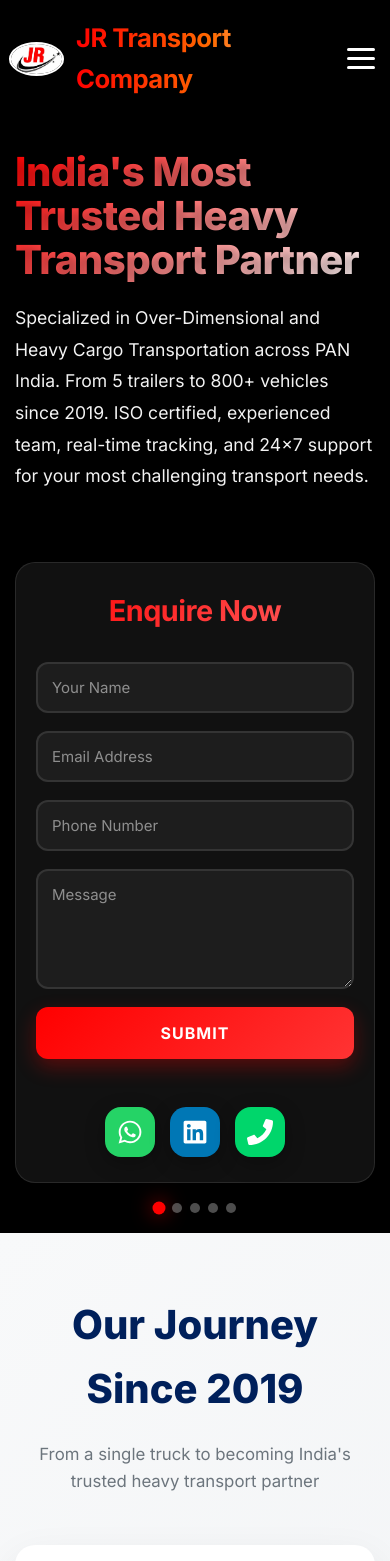
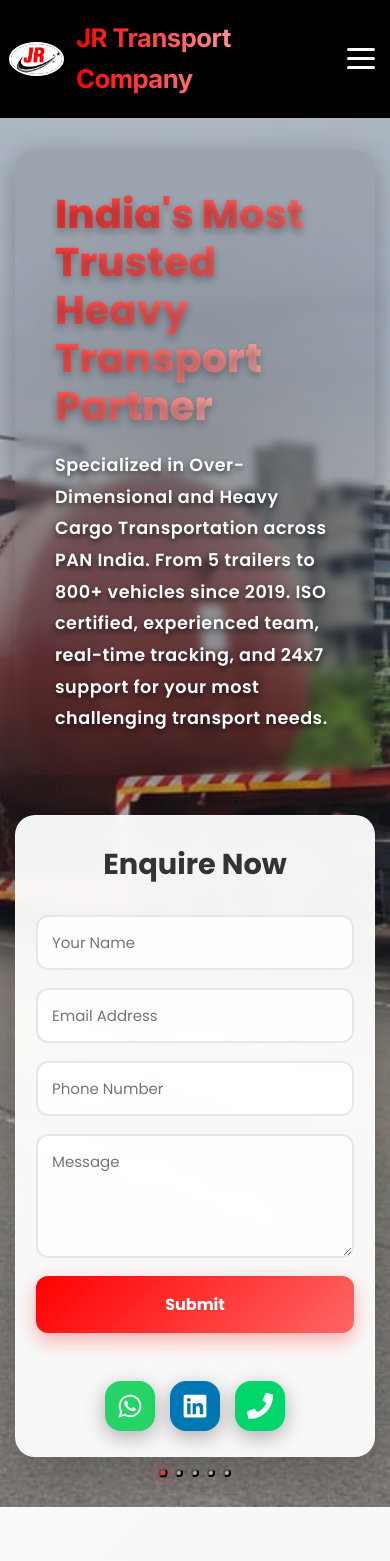
Before and after one commit to ADITYAPIMPALE11127/jr-transport-company, a React (Vite) app: page / in a window 390 px wide. Shown: the top 1561 px of the page. Built offline with nearby package versions, Linux system fonts and the light colour scheme; the HTML template or start-up script is replaced by a standard one.

Commit message:
# update to footer and nav and hero

```diff
--- a/src/index.css
+++ b/src/index.css
@@ -63,12 +63,12 @@ section {
   width: 100%;
   padding: 20px 0;
   transition: var(--transition);
-  background: rgba(0, 48, 135, 0.95);
+  background: #000;
   z-index: 1000;
 }
 
 .navbar.scrolled {
-background: rgba(0, 32, 91, 0.98);
+background: rgba(0, 0, 0, 0.98);
   backdrop-filter: blur(10px);
   padding: 15px 0;
   box-shadow: 0 10px 30px rgba(0, 0, 0, 0.15);
@@ -90,7 +90,6 @@ background: rgba(0, 32, 91, 0.98);
   font-size: clamp(1.1rem, 3vw, 1.5rem);
   font-weight: 800;
   letter-spacing: -0.5px;
-  color: white !important;
 }
 
 .nav-links {
@@ -98,7 +97,7 @@ background: rgba(0, 32, 91, 0.98);
 }
 
 .nav-links a {
- color: white !important;
+ color: #ff0000 !important;
   font-weight: 500;
   margin-left: clamp(25px, 4vw, 40px);
   font-size: clamp(0.95rem, 2vw, 1.05rem);
--- a/src/sections/HeroEnquirySplit.css
+++ b/src/sections/HeroEnquirySplit.css
@@ -1,4 +1,4 @@
-@import url('https://fonts.googleapis.com/css2?family=Inter:wght@300;400;500;600;700;800;900&display=swap');
+@import url('https://fonts.googleapis.com/css2?family=Poppins:wght@300;400;500;600;700;800&display=swap');
 
 #hero-split {
   padding: 120px 0 80px;
@@ -8,7 +8,7 @@
   min-height: 100vh;
   display: flex;
   align-items: center;
-  background: #000;
+  font-family: 'Poppins', sans-serif;
 }
 
 /* Background slideshow styles */
@@ -19,35 +19,60 @@
   width: 100%;
   height: 100%;
   z-index: -1;
-  inset: 0;
 }
 
 .bg-slide {
-  position: absolute;
-  inset: 0;
-  background-size: cover !important;
-  background-position: center !important;
-  background-repeat: no-repeat !important;
-  opacity: 0;
-  transition: opacity 1.8s ease-in-out;
-}
-
-.bg-slide.active {
-  opacity: 1;
-  animation: scaleIn 20s ease-in-out infinite;
-}
-
-/* Overlay removed for full image visibility */
-.bg-dark-overlay {
   position: absolute;
   top: 0;
   left: 0;
   width: 100%;
   height: 100%;
-  background: transparent;
-  z-index: 0;
+  background-size: cover;
+  background-position: center;
+  background-repeat: no-repeat;
+  opacity: 0;
+  transition: opacity 1.5s ease-in-out;
+  will-change: opacity;
+}
+
+/* Added shadow effect for background images */
+.bg-slide::after {
+  content: '';
+  position: absolute;
+  top: 0;
+  left: 0;
+  width: 100%;
+  height: 100%;
+  background: linear-gradient(
+    to bottom,
+    rgba(0, 0, 0, 0.2) 0%,
+    rgba(0, 0, 0, 0.15) 30%,
+    rgba(0, 0, 0, 0.1) 60%,
+    rgba(0, 0, 0, 0.05) 100%
+  );
   pointer-events: none;
 }
+
+.bg-slide.active {
+  opacity: 1;
+}
+
+/* Updated gradient overlay for better text readability */
+.bg-overlay {
+  position: absolute;
+  top: 0;
+  left: 0;
+  width: 100%;
+  height: 100%;
+  background: linear-gradient(
+    135deg,
+    rgba(0, 0, 0, 0.7) 0%,
+    rgba(0, 0, 0, 0.5) 50%,
+    rgba(0, 0, 0, 0.3) 100%
+  );
+  z-index: -1;
+}
+
 .hero-container {
   display: flex;
   flex-direction: column;
@@ -60,58 +85,34 @@
 .hero-left {
   width: 100%;
   max-width: 100%;
+  box-shadow: 0 8px 32px rgba(0, 0, 0, 0.3);
+  padding: 40px;
+  border-radius: 20px;
+  background: rgba(0, 0, 0, 0.1);
+  backdrop-filter: blur(5px);
 }
 
 .hero-left h1 {
-  font-size: clamp(2.8rem, 9vw, 5rem);
+  font-size: clamp(2.5rem, 8vw, 4.5rem);
   font-weight: 800;
-  font-family: 'Inter', -apple-system, BlinkMacSystemFont, 'Segoe UI', Roboto, sans-serif;
-  background: linear-gradient(135deg, #FF0000 0%, #FF4D4D 30%, #FF9999 60%, #FFFFFF 100%);
+  line-height: 1.2;
+  margin-bottom: 25px;
+  /* Red-white gradient for heading title */
+  background: linear-gradient(135deg, #FF0000 0%, #FF4D4D 25%, #e25d5d 50%, #FFFFFF 100%);
   -webkit-background-clip: text;
+  -webkit-text-fill-color: transparent;
   background-clip: text;
-  color: transparent;
-  line-height: 1.1;
-  margin-bottom: 25px;
-  letter-spacing: -0.5px;
   text-shadow: 0 4px 8px rgba(0, 0, 0, 0.3);
-}
-
-.hero-left .hero-subtitle {
-  font-size: clamp(1.3rem, 4vw, 1.8rem);
-  font-weight: 600;
-  color: #FF6B6B;
-  margin-bottom: 15px;
-  font-family: 'Inter', sans-serif;
-  text-transform: uppercase;
-  letter-spacing: 2px;
 }
 
 .hero-left p {
   font-size: clamp(1.1rem, 3vw, 1.4rem);
-  color: #FFFFFF;
+  color: white; /* Changed to white as requested */
   line-height: 1.8;
   max-width: 700px;
-  font-weight: 400;
-  font-family: 'Inter', sans-serif;
-  opacity: 0.95;
-  margin-bottom: 30px;
-}
-
-.hero-left .hero-highlight {
-  color: #FFD700;
   font-weight: 600;
-  background: rgba(255, 255, 255, 0.1);
-  padding: 2px 8px;
-  border-radius: 4px;
-}
-
-.hero-left .hero-cta {
-  font-size: clamp(1.2rem, 3vw, 1.5rem);
-  color: #FFFFFF;
-  font-weight: 500;
-  margin-top: 20px;
-  padding-left: 15px;
-  border-left: 4px solid #FF0000;
+  text-shadow: 0 3px 6px rgba(0, 0, 0, 0.7);
+  letter-spacing: 0.5px;
 }
 
 .hero-right {
@@ -124,68 +125,40 @@
   flex-direction: column;
   gap: 20px;
   padding: 35px 30px;
-  background: rgba(20, 20, 20, 0.85);
+  background: rgba(255, 255, 255, 0.95);
   border-radius: 20px;
-  box-shadow: 0 20px 60px rgba(0, 0, 0, 0.5);
-  backdrop-filter: blur(15px);
-  border: 1px solid rgba(255, 255, 255, 0.1);
+  box-shadow: 0 15px 50px rgba(0, 0, 0, 0.25);
+  backdrop-filter: blur(10px);
+  border: 1px solid rgba(255, 255, 255, 0.3);
+  font-family: 'Poppins', sans-serif;
 }
 
 .enquiry-form h2 {
   font-size: clamp(1.8rem, 4vw, 2.2rem);
   font-weight: 700;
-  font-family: 'Inter', sans-serif;
-  background: linear-gradient(135deg, #FF0000 0%, #FF6666 100%);
-  -webkit-background-clip: text;
-  background-clip: text;
-  color: transparent;
+  color: #333;
   margin-bottom: 10px;
   text-align: center;
-  letter-spacing: -0.5px;
-}
-
-.enquiry-form .form-subtitle {
-  color: #FFFFFF;
-  text-align: center;
-  font-size: 1rem;
-  opacity: 0.9;
-  margin-bottom: 25px;
-  font-family: 'Inter', sans-serif;
-}
-
-.enquiry-form label {
-  color: #FFFFFF;
-  font-family: 'Inter', sans-serif;
-  font-weight: 500;
-  margin-bottom: 8px;
-  display: block;
-  font-size: 0.95rem;
 }
 
 .enquiry-form input,
 .enquiry-form textarea {
   padding: 16px;
-  border: 2px solid rgba(255, 255, 255, 0.1);
+  border: 2px solid rgba(224, 224, 224, 0.8);
   border-radius: 12px;
   font-size: 16px;
-  font-family: 'Inter', sans-serif;
+  font-family: 'Poppins', sans-serif;
   transition: all 0.3s ease;
   width: 100%;
-  background: rgba(255, 255, 255, 0.05);
-  color: #FFFFFF;
-}
-
-.enquiry-form input::placeholder,
-.enquiry-form textarea::placeholder {
-  color: rgba(255, 255, 255, 0.5);
+  background: rgba(255, 255, 255, 0.9);
 }
 
 .enquiry-form input:focus,
 .enquiry-form textarea:focus {
   outline: none;
-  border-color: #FF0000;
-  background: rgba(255, 255, 255, 0.1);
-  box-shadow: 0 0 0 3px rgba(255, 0, 0, 0.2);
+  border-color: #FF3333;
+  box-shadow: 0 0 0 3px rgba(255, 51, 51, 0.15);
+  background: white;
 }
 
 .enquiry-form textarea {
@@ -194,7 +167,7 @@
 }
 
 .enquiry-form button {
-  background: linear-gradient(135deg, #FF0000 0%, #FF3333 100%);
+  background: linear-gradient(135deg, #FF0000, #FF6666);
   color: white;
   padding: 18px;
   border: none;
@@ -206,31 +179,27 @@
   box-shadow: 0 8px 20px rgba(255, 0, 0, 0.3);
   position: relative;
   overflow: hidden;
-  font-family: 'Inter', sans-serif;
-  text-transform: uppercase;
-  letter-spacing: 1px;
+  font-family: 'Poppins', sans-serif;
 }
 
 .enquiry-form button:hover:not(:disabled) {
   transform: translateY(-2px);
   box-shadow: 0 12px 30px rgba(255, 0, 0, 0.4);
-  background: linear-gradient(135deg, #FF3333 0%, #FF6666 100%);
+  background: linear-gradient(135deg, #FF3333, #FF8888);
 }
 
 .enquiry-form button:disabled {
-  opacity: 0.5;
+  opacity: 0.7;
   cursor: not-allowed;
-  transform: none;
 }
 
 .error {
-  color: #FF6B6B;
+  color: #FF3333;
   font-size: 13px;
   margin-top: -12px;
   margin-bottom: 0;
   display: block;
   font-weight: 500;
-  font-family: 'Inter', sans-serif;
 }
 
 /* Progress indicator for slideshow */
@@ -240,66 +209,23 @@
   left: 50%;
   transform: translateX(-50%);
   display: flex;
-  gap: 12px;
+  gap: 8px;
   z-index: 2;
 }
 
 .progress-dot {
-  width: 12px;
-  height: 12px;
+  width: 8px;
+  height: 8px;
   border-radius: 50%;
-  background: rgba(255, 255, 255, 0.3);
+  background: rgba(255, 255, 255, 0.5);
   transition: all 0.3s ease;
   cursor: pointer;
-  border: none;
-  padding: 0;
-  position: relative;
 }
 
 .progress-dot.active {
-  background: #FF0000;
-  transform: scale(1.3);
-  box-shadow: 0 0 15px rgba(255, 0, 0, 0.7);
-}
-
-.progress-dot:hover {
-  background: rgba(255, 255, 255, 0.6);
-}
-
-.progress-dot.active:hover {
   background: #FF3333;
-}
-
-/* Animation for background zoom effect */
-@keyframes scaleIn {
-  0% {
-    transform: scale(1.1);
-  }
-  50% {
-    transform: scale(1.15);
-  }
-  100% {
-    transform: scale(1.1);
-  }
-}
-
-/* Loading animation for images */
-.bg-slide {
-  animation: fadeIn 1.5s ease-in-out;
-}
-
-@keyframes fadeIn {
-  from {
-    opacity: 0;
-  }
-  to {
-    opacity: 1;
-  }
-}
-
-/* Ensure body uses Inter font */
-body {
-  font-family: 'Inter', -apple-system, BlinkMacSystemFont, 'Segoe UI', Roboto, sans-serif;
+  transform: scale(1.2);
+  box-shadow: 0 0 10px rgba(255, 51, 51, 0.5);
 }
 
 @media (min-width: 768px) {
@@ -307,8 +233,13 @@ body {
     padding: 40px 35px;
   }
 
-  .hero-left h1 {
-    font-size: clamp(3rem, 8vw, 5.5rem);
+  .bg-overlay {
+    background: linear-gradient(
+      135deg,
+      rgba(0, 0, 0, 0.7) 0%,
+      rgba(0, 0, 0, 0.5) 40%,
+      rgba(0, 0, 0, 0.3) 100%
+    );
   }
 }
 
@@ -335,8 +266,20 @@ body {
     top: 120px;
   }
 
-  .bg-slide.active {
-    animation: scaleIn 20s ease-in-out infinite;
+  .bg-overlay {
+    background: linear-gradient(
+      135deg,
+      rgba(0, 0, 0, 0.7) 0%,
+      rgba(0, 0, 0, 0.5) 30%,
+      rgba(0, 0, 0, 0.3) 100%
+    );
+  }
+
+  .hero-left h1 {
+    background: linear-gradient(135deg, #FF0000 0%, #FF3333 25%, #FF6666 50%, #FFFFFF 100%);
+    -webkit-background-clip: text;
+    -webkit-text-fill-color: transparent;
+    background-clip: text;
   }
 }
 
@@ -364,15 +307,6 @@ body {
     padding: 16px;
     font-size: 1rem;
   }
-
-  .bg-progress {
-    bottom: 20px;
-  }
-
-  .progress-dot {
-    width: 10px;
-    height: 10px;
-  }
 }
 
 @media (max-width: 480px) {
@@ -382,7 +316,6 @@ body {
 
   .hero-left h1 {
     margin-bottom: 20px;
-    font-size: clamp(2.5rem, 7vw, 3.5rem);
   }
 
   .enquiry-form {
@@ -391,50 +324,48 @@ body {
   }
 
   .bg-slide {
-    background-position: center;
+    background-position: center 30%;
   }
 
-  .bg-progress {
-    gap: 8px;
+  .hero-left h1 {
+    background: linear-gradient(135deg, #FF3333 0%, #FF6666 50%, #FFFFFF 100%);
+    -webkit-background-clip: text;
+    -webkit-text-fill-color: transparent;
+    background-clip: text;
   }
 }
 
-/* Ensure images are fully stretched */
-.bg-slide {
-  background-size: cover;
-  background-position: center;
-  background-repeat: no-repeat;
+/* Animation for smooth background transitions */
+@keyframes fadeInOut {
+  0%, 100% { opacity: 0; }
+  20%, 80% { opacity: 1; }
 }
 
-/* Smooth scroll behavior */
-html {
-  scroll-behavior: smooth;
+/* Preload images to prevent flickering */
+.bg-slideshow::before {
+  content: '';
+  position: absolute;
+  width: 0;
+  height: 0;
+  overflow: hidden;
+  background-image:
+    url('/assets/hero-bg-1.jpg'),
+    url('/assets/hero-bg-2.jpg'),
+    url('/assets/hero-bg-3.jpg'),
+    url('/assets/hero-bg-4.jpg'),
+    url('/assets/hero-bg-5.jpg');
 }
 
-/* Form success message */
-.success-message {
-  color: #4CAF50;
-  background: rgba(76, 175, 80, 0.1);
-  padding: 12px;
-  border-radius: 8px;
-  text-align: center;
-  margin-top: 15px;
-  font-family: 'Inter', sans-serif;
-  font-weight: 500;
-  border: 1px solid rgba(76, 175, 80, 0.3);
+/* Additional shadow effect for better text contrast on bright backgrounds */
+.hero-left::before {
+  content: '';
+  position: absolute;
+  top: -20px;
+  left: -20px;
+  right: -20px;
+  bottom: -20px;
+  background: radial-gradient(circle at center, rgba(0, 0, 0, 0.3) 0%, transparent 70%);
+  z-index: -1;
+  opacity: 0.5;
+  pointer-events: none;
 }
-
-.bg-slide {
-  position: absolute;
-  inset: 0; /* modern replacement for top/left/right/bottom: 0 */
-  background-size: cover;
-  background-position: center;
-  background-repeat: no-repeat;
-  opacity: 0;
-  transition: opacity 1.8s ease-in-out;
-  will-change: opacity;
-}
-
-.bg-slide.active {
-  opacity: 1;
-}
```
Also changed, not shown: src/components/Footer.jsx (+37 -14 lines), src/components/Navbar.css (+3 -4 lines).
